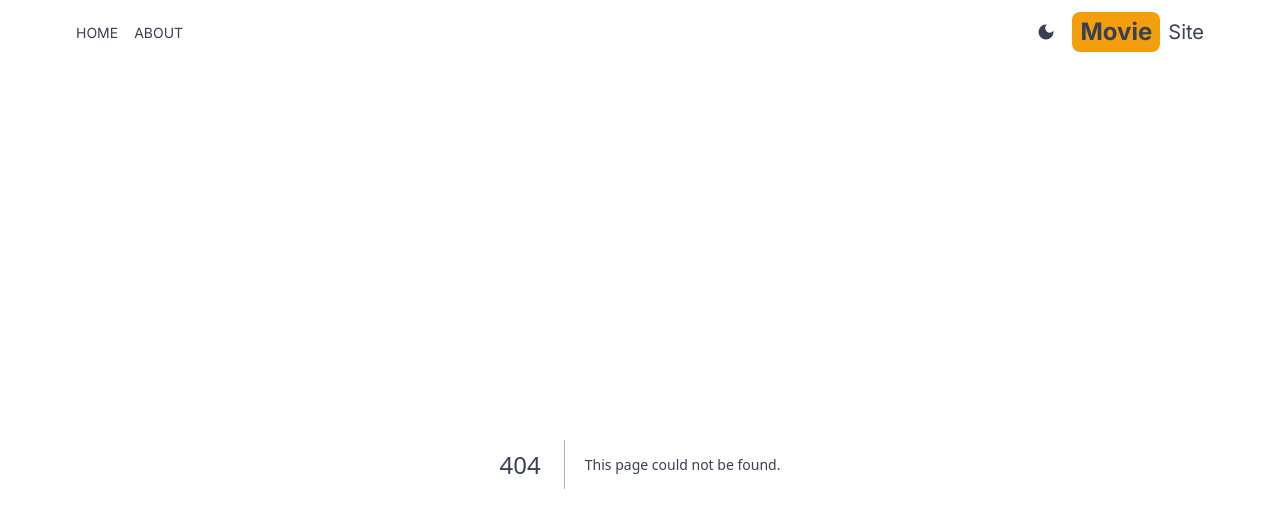
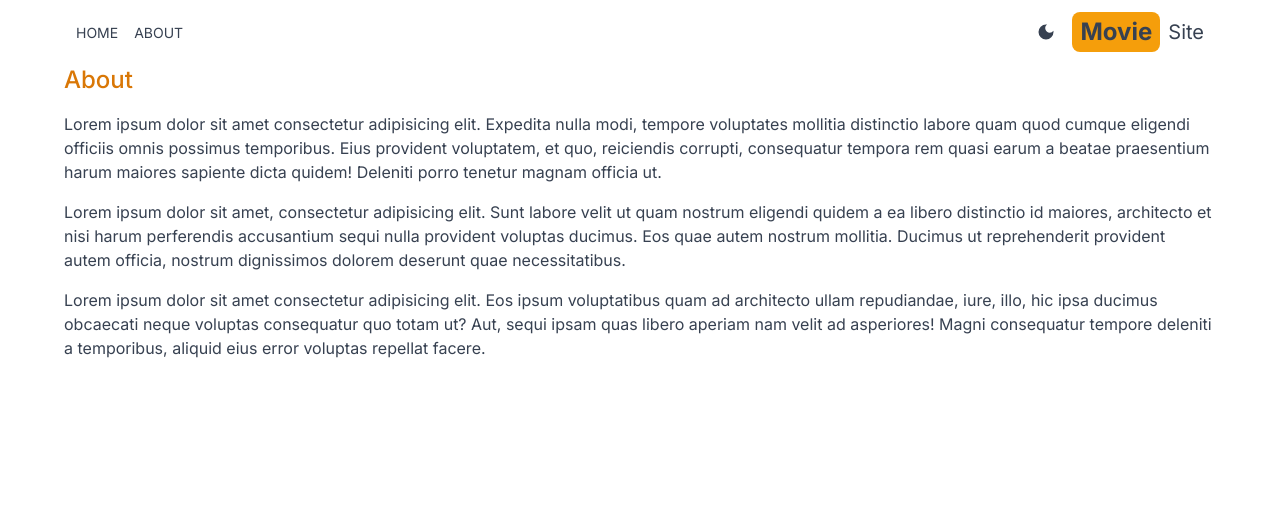
Before and after one commit to Hasanat902/nextjs-movie-site, a Next.js app: page /about in a window 1280 px wide. Before the commit this address had no page. Shown: the top 528 px of the page. Built offline with nearby package versions, Linux system fonts and the light colour scheme.

Commit message:
created about page

```diff
--- /dev/null
+++ b/src/app/about/page.js
@@ -0,0 +1,14 @@
+
+
+const About = () => {
+    return (
+        <div className="max-w-6xl mx-auto space-y-4">
+            <h2 className="text-2xl font-medium text-amber-600">About</h2>
+            <p>Lorem ipsum dolor sit amet consectetur adipisicing elit. Expedita nulla modi, tempore voluptates mollitia distinctio labore quam quod cumque eligendi officiis omnis possimus temporibus. Eius provident voluptatem, et quo, reiciendis corrupti, consequatur tempora rem quasi earum a beatae praesentium harum maiores sapiente dicta quidem! Deleniti porro tenetur magnam officia ut.</p>
+            <p>Lorem ipsum dolor sit amet, consectetur adipisicing elit. Sunt labore velit ut quam nostrum eligendi quidem a ea libero distinctio id maiores, architecto et nisi harum perferendis accusantium sequi nulla provident voluptas ducimus. Eos quae autem nostrum mollitia. Ducimus ut reprehenderit provident autem officia, nostrum dignissimos dolorem deserunt quae necessitatibus.</p>
+            <p>Lorem ipsum dolor sit amet consectetur adipisicing elit. Eos ipsum voluptatibus quam ad architecto ullam repudiandae, iure, illo, hic ipsa ducimus obcaecati neque voluptas consequatur quo totam ut? Aut, sequi ipsam quas libero aperiam nam velit ad asperiores! Magni consequatur tempore deleniti a temporibus, aliquid eius error voluptas repellat facere.</p>
+        </div>
+    );
+};
+
+export default About;
```
